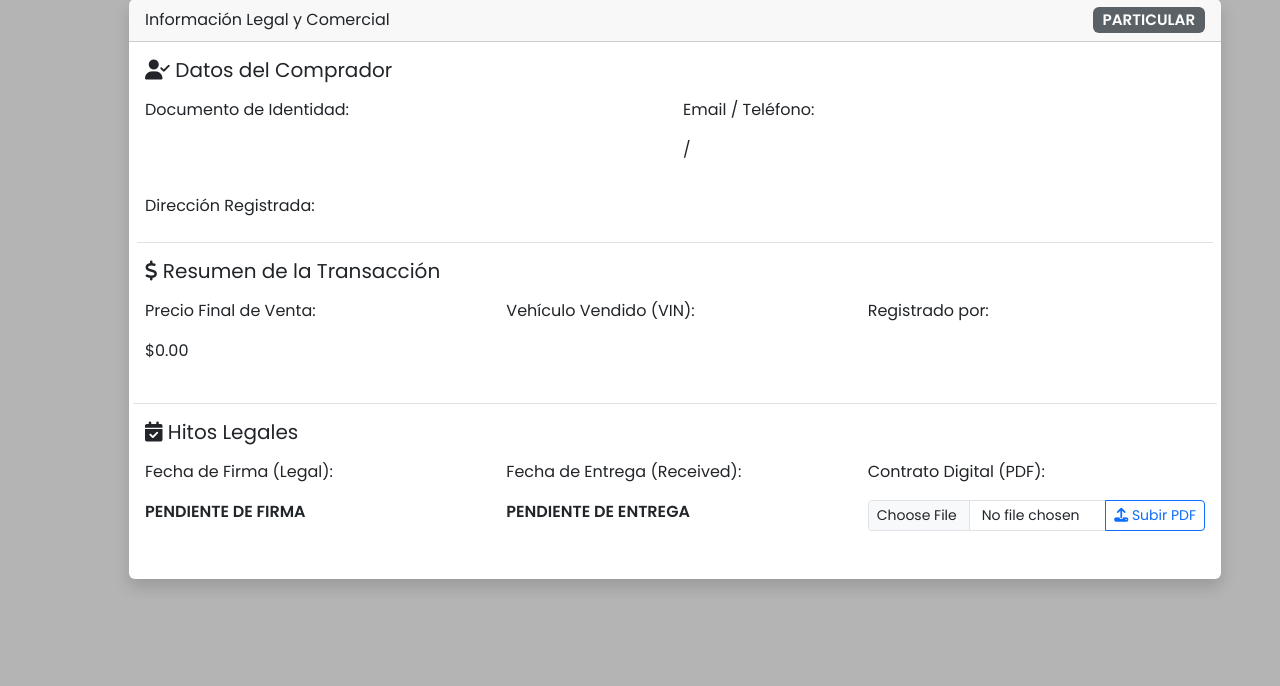
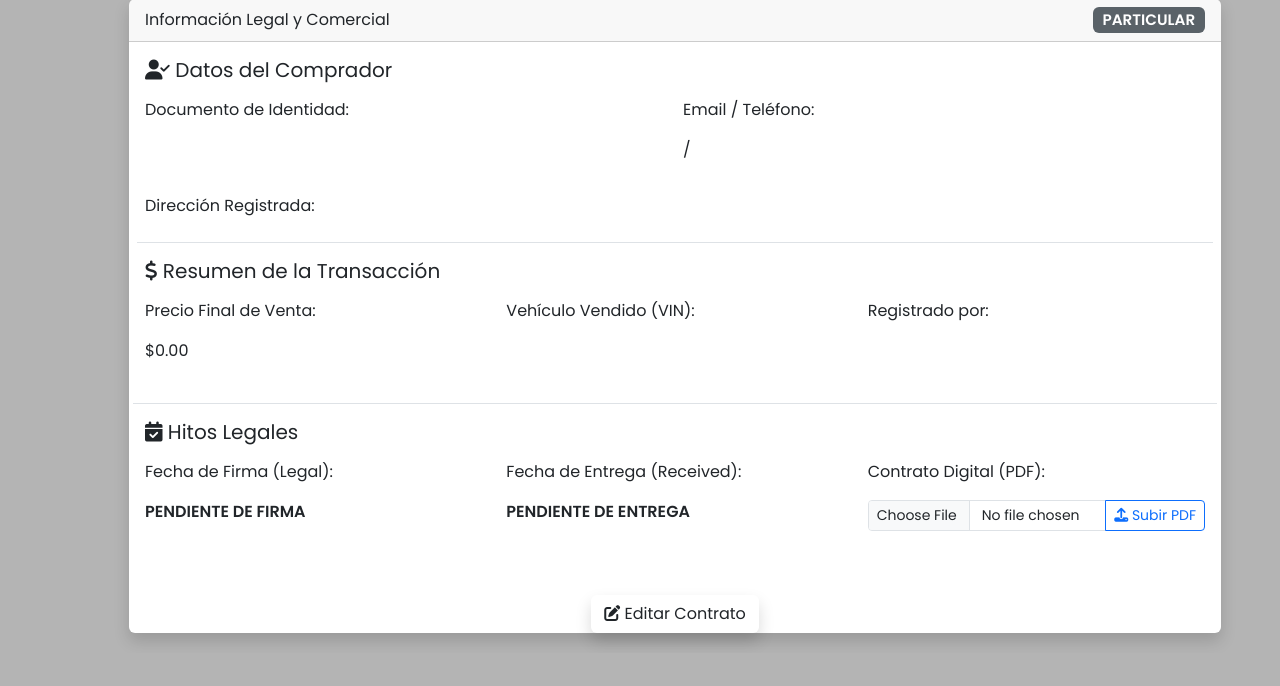
Before and after one commit to MichaelPE16/Practica_Final, a Django app: template GDMFX/templates/show_contract.html in a window 1280 px wide. Shown: the part 37-723 px from the top of the page. Run offline with Django 5.2, Linux system fonts and the light colour scheme; the template is opened without the code that fills it, so the values that code supplies are empty; some libraries are stand-ins or nearby versions.

Commit message:
Adding:Update_contract and show_contract new button cancel and edit.

```diff
--- a/GDMFX/templates/show_contract.html
+++ b/GDMFX/templates/show_contract.html
@@ -95,6 +95,7 @@
                                     <button class="btn btn-outline-primary" type="submit">
                                         <i class="fas fa-upload"></i> Subir PDF
                                     </button>
+
                                 </div>
                             </form>
                         {% endif %}
@@ -103,6 +104,12 @@
             </div>
 
         </div> <!-- /card-body -->
+        <div class="mt-3 text-center">
+        <!-- Usamos el color Azul Fuerte para el botón de edición -->
+        <a href="{%url 'update_contract' contract.id%}" class="btn btn-custom-edit shadow">
+            <i class="fas fa-edit"></i> Editar Contrato
+        </a>
+    </div>
     </div> <!-- /card -->
 
 </div> <!-- /container -->
--- a/GDMFX/templates/update_contract.html
+++ b/GDMFX/templates/update_contract.html
@@ -9,7 +9,7 @@
                 {% csrf_token %}
                 {{ form.as_p }}
                 <div class="d-flex justify-content-between">
-                    <a href="{% url 'contract' %}" class="btn btn-outline-secondary">Cancelar</a>
+                    <a href="{% url 'contract' %}" class="btn btn-outline-danger">Cancelar</a>
                     <button type="submit" class="btn btn-primary">Guardar</button>
                 </div>
             </form>
```
